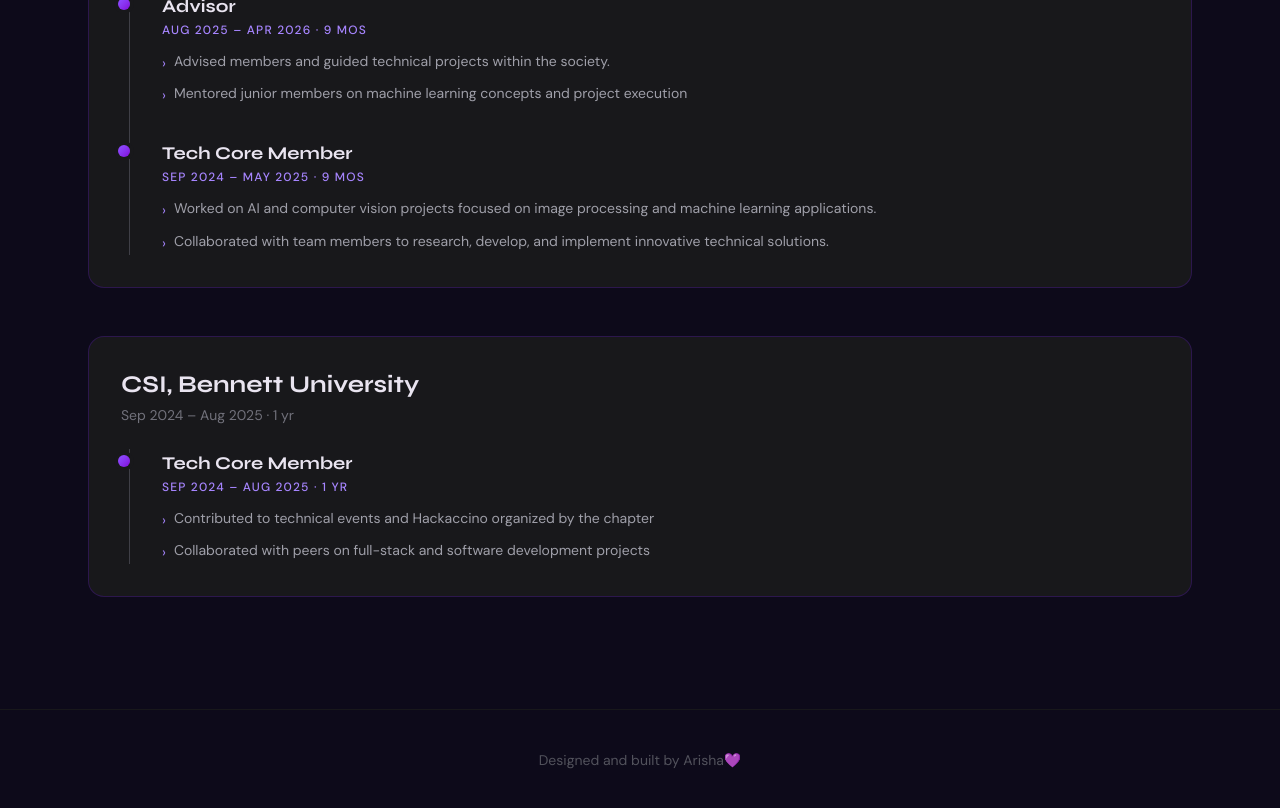
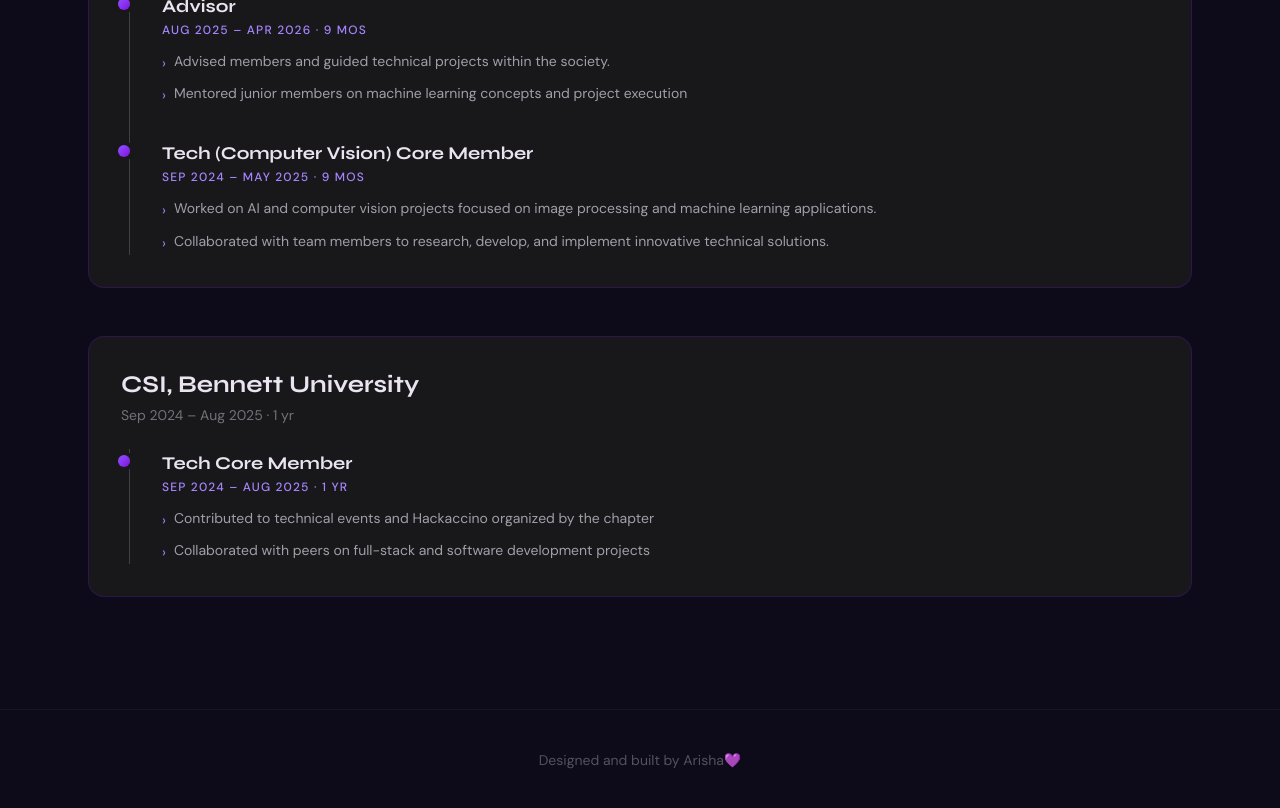
Before and after one commit to arisha-git/my-portfolio, a React (Vite) app: page / in a window 1280 px wide. Shown: the part 3940-4748 px from the top of the page. Built offline with nearby package versions, Linux system fonts and the light colour scheme.

Commit message:
update contribution

```diff
--- a/src/data/content.js
+++ b/src/data/content.js
@@ -103,7 +103,7 @@
         ],
       },
       {
-        title: "Tech Core Member",
+        title: "Tech (Computer Vision) Core Member",
         period: "Sep 2024 – May 2025 · 9 mos",
         bullets: [
           "Worked on AI and computer vision projects focused on image processing and machine learning applications.",
```
